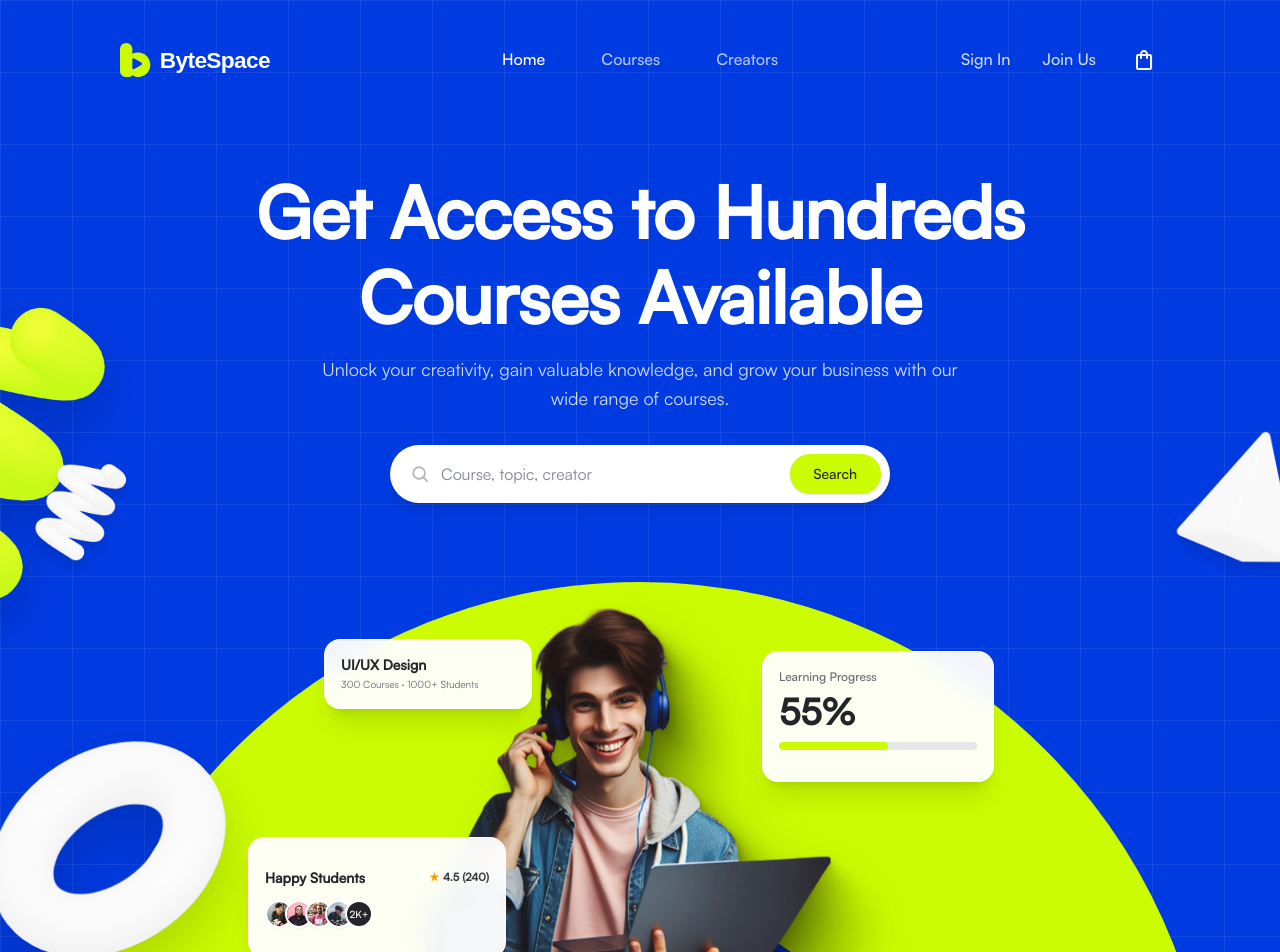
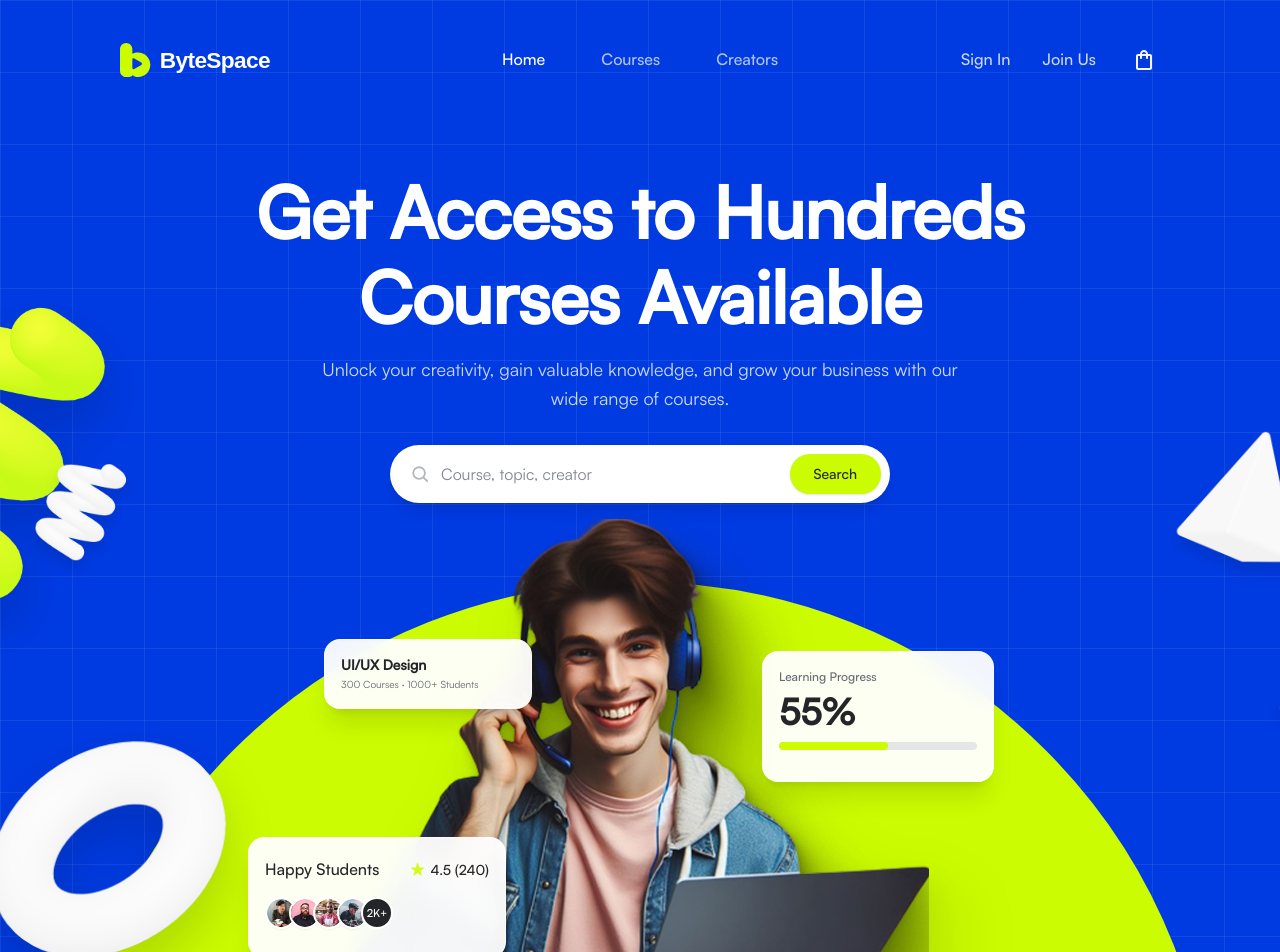
Before and after one commit to maliha-mobassira/bytespace-new, a Next.js app: page / in a window 1280 px wide. Shown: the top 952 px of the page. Built offline with nearby package versions, Linux system fonts and the light colour scheme.

Commit message:
fix: tightly crop boy image and update Happy Students star SVG and typography

```diff
--- a/components/sections/Hero.tsx
+++ b/components/sections/Hero.tsx
@@ -216,7 +216,7 @@ export function Hero() {
             width={578}
             height={541}
             priority
-            className="w-full h-full object-contain"
+            className="w-full h-full object-contain object-bottom"
           />
         </div>
 
@@ -277,19 +277,43 @@ export function Hero() {
             left: "328px",
             top: "837px",
             borderRadius: "16px",
+            padding: "16px",
           }}
         >
+          {/* Top Row: Happy Students and Star Rating */}
           <div className="flex items-center justify-between w-full">
-            <p className="text-neutral-950 font-semibold text-[14px]">
+            <span
+              style={{
+                fontFamily: "var(--font-body)",
+                fontWeight: 500,
+                fontSize: "16px",
+                lineHeight: "120%",
+                color: "#242528",
+              }}
+            >
               Happy Students
-            </p>
-            <div className="flex items-center gap-1 text-[11px] font-semibold text-neutral-900">
-              <span className="text-amber-500">★</span>
-              <span>4.5 (240)</span>
+            </span>
+            <div className="flex items-center gap-1.5">
+              <svg width="14" height="13" viewBox="0 0 14 13" fill="none" xmlns="http://www.w3.org/2000/svg">
+                <path d="M6.10588 0.344297C6.25624 -0.11492 6.90587 -0.114919 7.05623 0.344298L8.27423 4.06417C8.34137 4.26924 8.53249 4.4081 8.74827 4.40859L12.6625 4.41747C13.1457 4.41856 13.3464 5.0364 12.9561 5.32131L9.79471 7.6292C9.62043 7.75642 9.54743 7.9811 9.61364 8.18646L10.8148 11.9118C10.963 12.3717 10.4375 12.7536 10.0459 12.4704L6.87403 10.1769C6.69917 10.0505 6.46294 10.0505 6.28808 10.1769L3.11621 12.4704C2.72464 12.7536 2.19908 12.3717 2.34736 11.9118L3.54847 8.18646C3.61468 7.9811 3.54168 7.75642 3.3674 7.62919L0.205968 5.3213C-0.18431 5.0364 0.016438 4.41856 0.499644 4.41747L4.41384 4.40859C4.62961 4.4081 4.82074 4.26924 4.88788 4.06417L6.10588 0.344297Z" fill="#D4FB20"/>
+              </svg>
+              <span
+                style={{
+                  fontFamily: "var(--font-body)",
+                  fontWeight: 500,
+                  fontSize: "14px",
+                  lineHeight: "120%",
+                  color: "#242528",
+                }}
+              >
+                4.5 (240)
+              </span>
             </div>
           </div>
-          <div className="mt-1">
-            <AvatarStack avatars={avatars} count="2K+" size="sm" />
+
+          {/* Bottom Row: Avatars layout (232px x 43px) */}
+          <div className="w-[232px] h-[43px] flex items-center mt-1">
+            <AvatarStack avatars={avatars} count="2K+" size="md" />
           </div>
         </div>
       </div>
```
Also changed, not shown: public/images/hero-boy.png.
